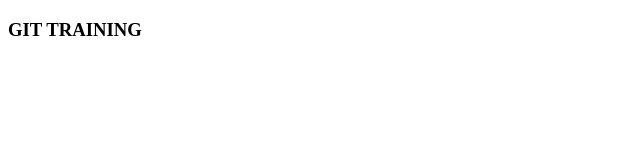
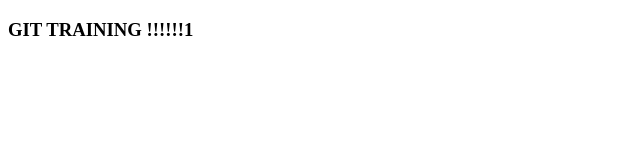
Before and after one commit to amanymh/Gittest, a plain HTML site: page index.html in a window 1280 px wide. Shown: the full height of the page, 0-640 px from the left. Drawn offline with Linux system fonts and the light colour scheme.

Commit message:
header
body of commit

```diff
--- a/index.html
+++ b/index.html
@@ -10,6 +10,6 @@
     <title>Document</title>
   </head>
   <body>
-    <h3>GIT TRAINING</h3>
+    <h3>GIT TRAINING !!!!!!1</h3>
   </body>
 </html>
```
